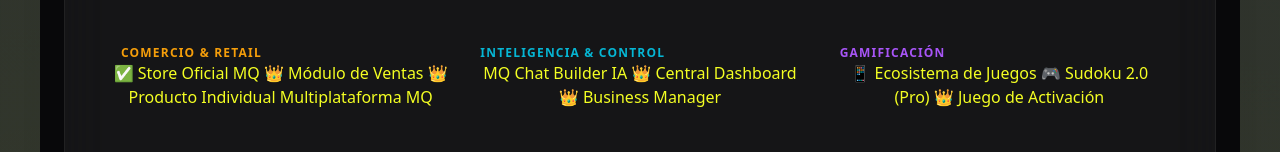
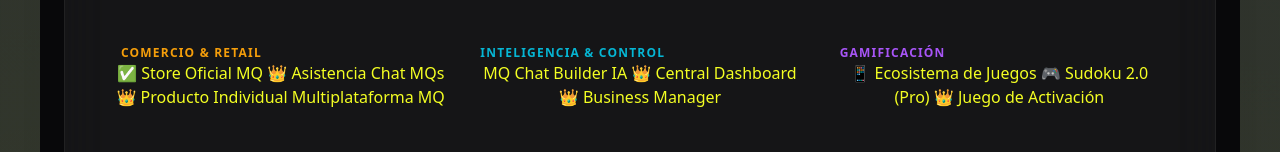
Before and after one commit to maxiqueen-os/maxiqueen_os, a plain HTML site: page index.html in a window 1280 px wide. Shown: the part 384-536 px from the top of the page. Drawn offline with nearby package versions, Linux system fonts and the light colour scheme; some packages are replaced by stand-ins of ours; a script that the page names is missing; files whose address does not match are found by name.

Commit message:
Actualizar index.html

```diff
--- a/index.html
+++ b/index.html
@@ -466,7 +466,7 @@
         <div class="space-y-4">
           <h3 class="text-amber-500 text-xs font-bold uppercase tracking-widest text-left ml-2">Comercio & Retail</h3>
           <a href="MaxiQueen_Store.html" class="card-link-new">✅ Store Oficial MQ</a>
-          <a href="Ventas.html" class="card-link-new">👑 Módulo de Ventas</a>
+          <a href="ChatOS.html" class="card-link-new">👑 Asistencia Chat MQs</a>
           <a href="prodind.html" class="card-link-new">👑 Producto Individual Multiplataforma MQ</a>
         </div>
 
```
